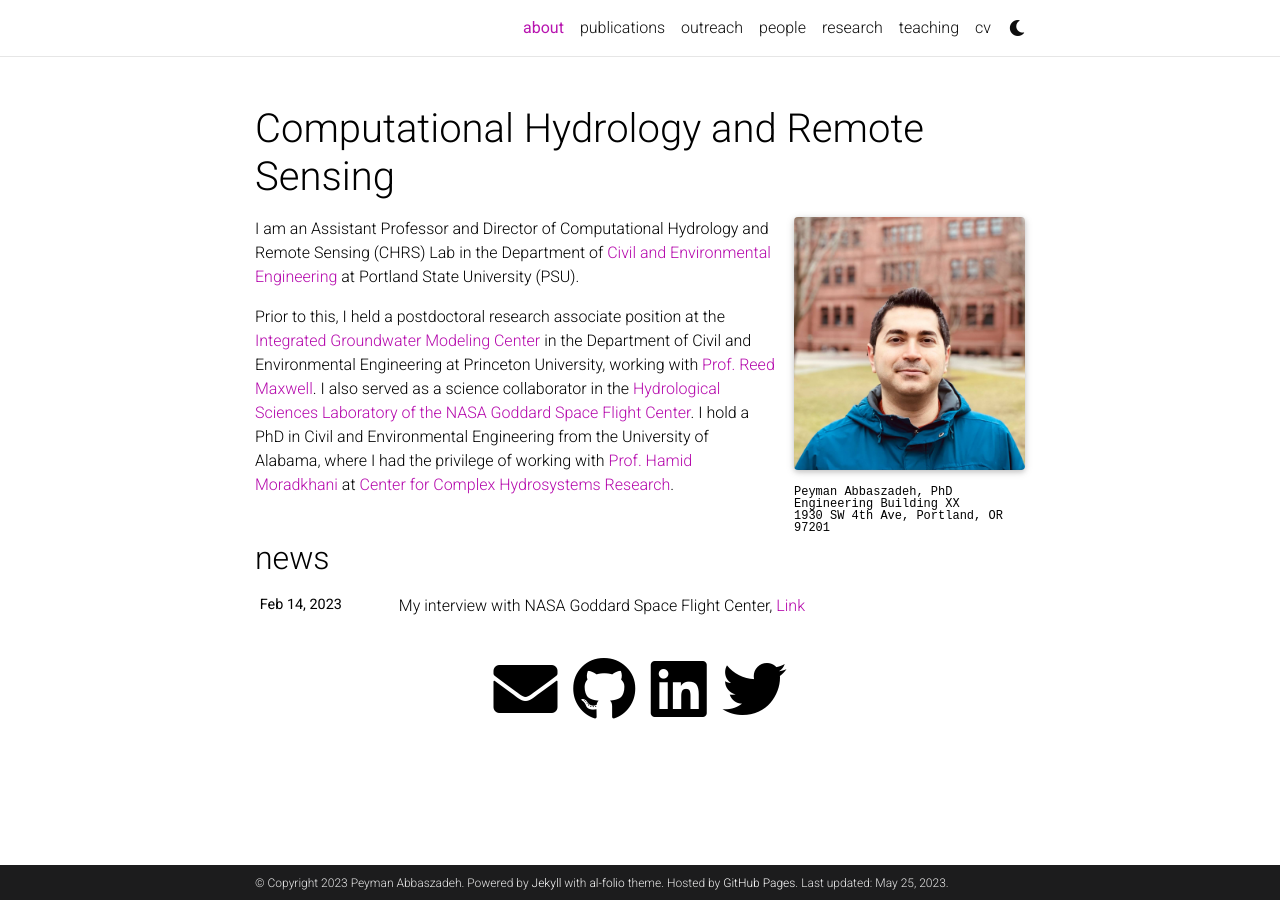
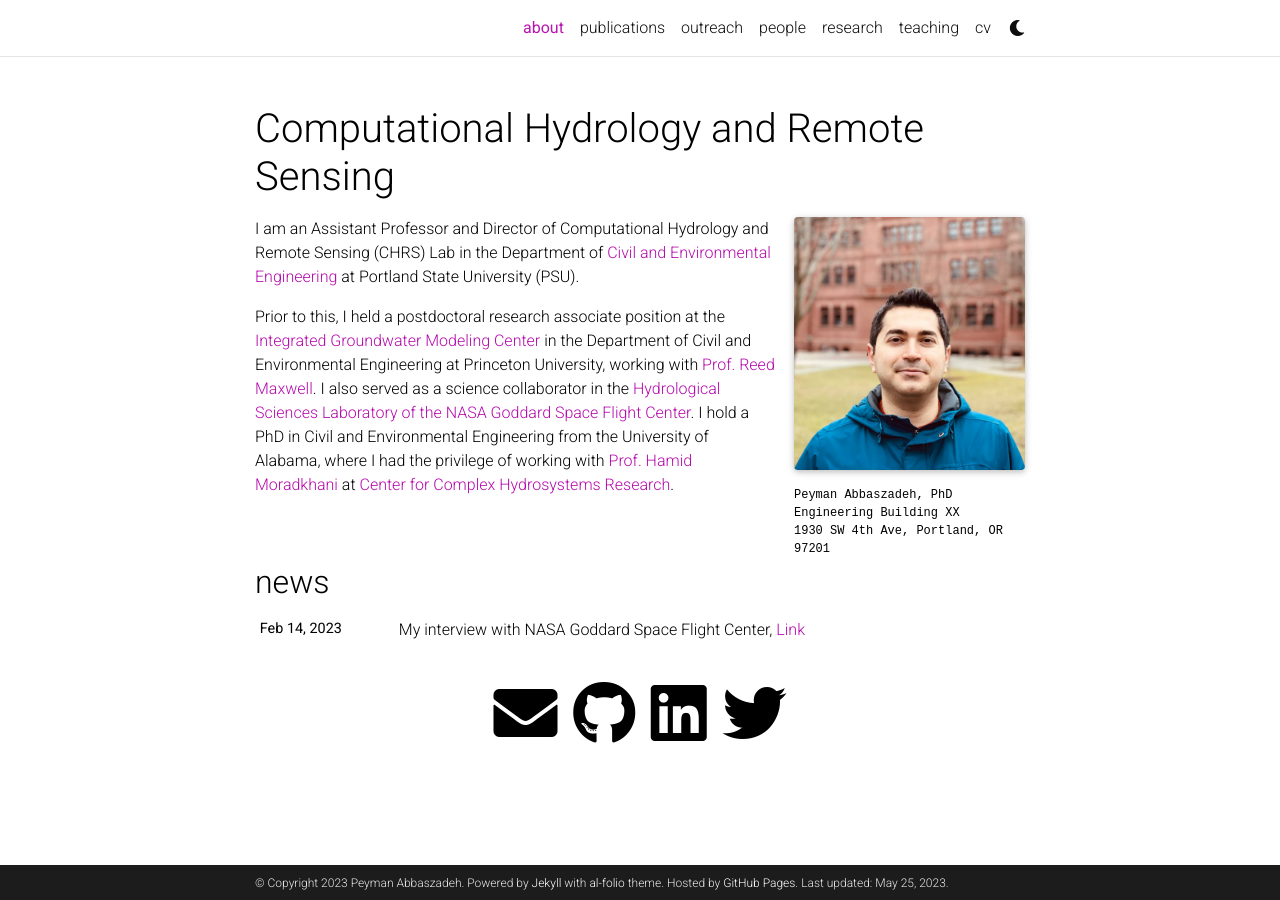
Before and after one commit to Pabbaszadeh/Pabbaszadeh.github.io, a Jekyll site: the page built from _pages/about.md, in a window 1280 px wide. Built offline with Jekyll 4.4.1, drawn with Linux system fonts in a browser that asks for light colours; full-size pictures stand in for the smaller copies a plugin makes; comment, search, counter and statistics services are not loaded; a style sheet for code colours, icons or effects is not loaded.

Commit message:
Update about.html

```diff
--- a/_layouts/about.html
+++ b/_layouts/about.html
@@ -30,7 +30,7 @@
             {% endif -%}
             {%- if page.profile.address %}
             <div class="address">
-              <span style="font-size: 12px; line-height: 1; font-weight: normal;">{{ page.profile.address }}</span>
+              <span style="font-size: 12px; line-height: 1.5; font-weight: normal;">{{ page.profile.address }}</span>
             </div>
             {%- endif %}
           </div>
```
